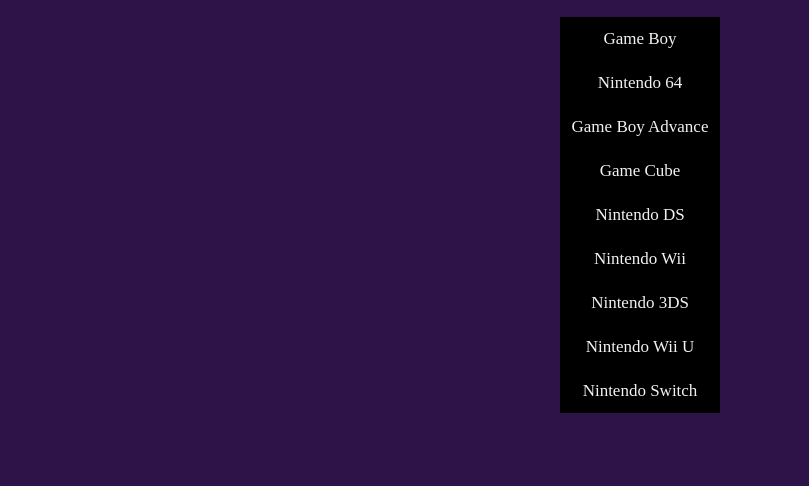
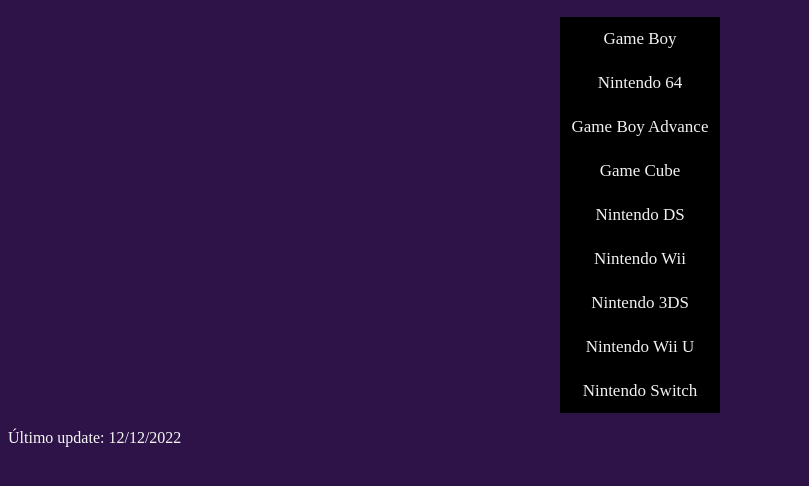
Before and after one commit to raulc00/projeto_jogo, a plain HTML site: page html/lista.html in a window 1280 px wide. Shown: the part 174-660 px from the top of the page, without its empty margins (0-809 px from the left). Drawn offline with Linux system fonts and the light colour scheme.

Commit message:
adição de update da lista

```diff
--- a/html/lista.html
+++ b/html/lista.html
@@ -31,6 +31,7 @@
 
     <div class="title_console">
         <h1>Console</h1>
+
     </div>
 
     <div class="menu_lista">
@@ -49,6 +50,8 @@
 
     </div>
 
+    <p>Último update: 12/12/2022</p>
+
 
 
 
```
